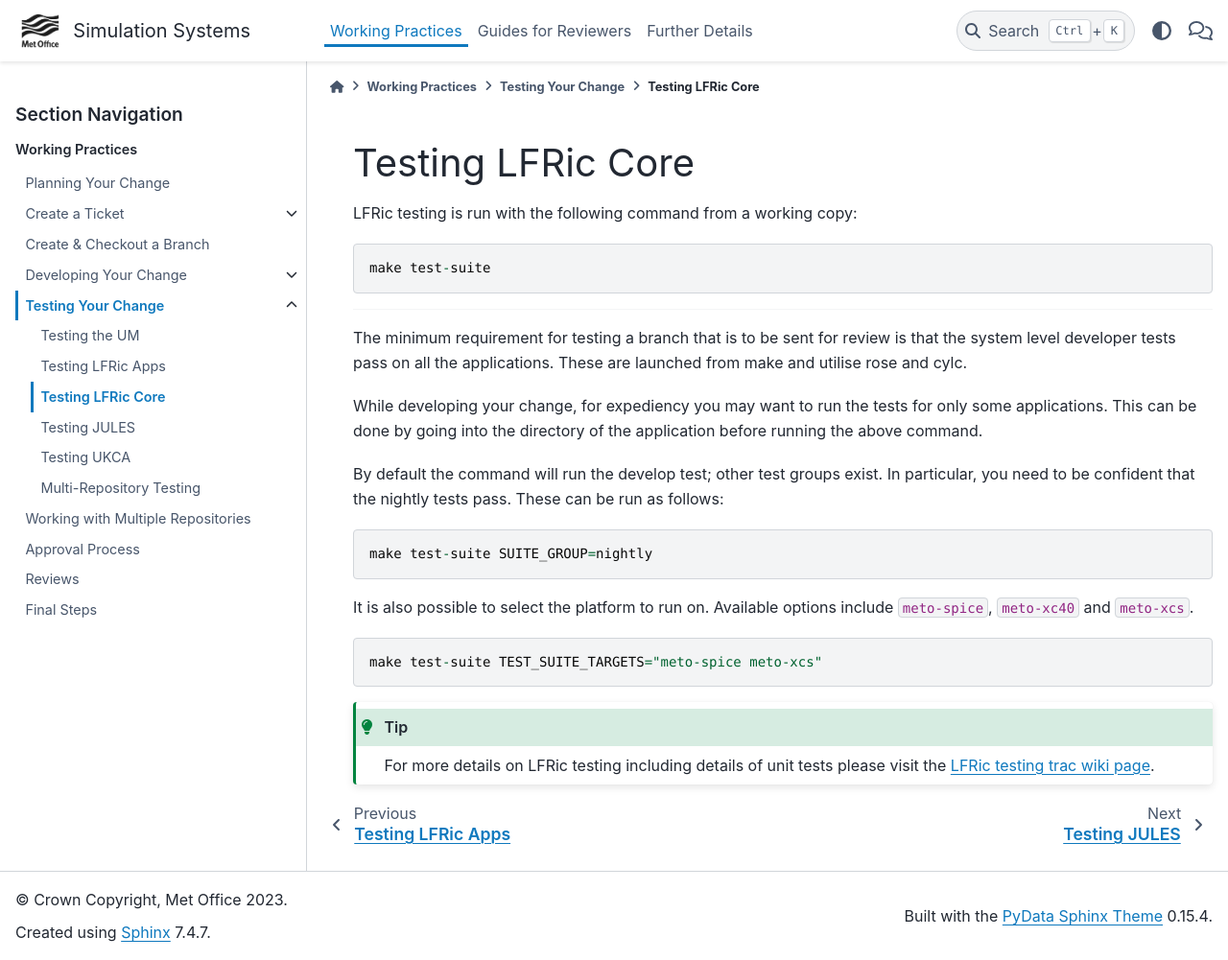
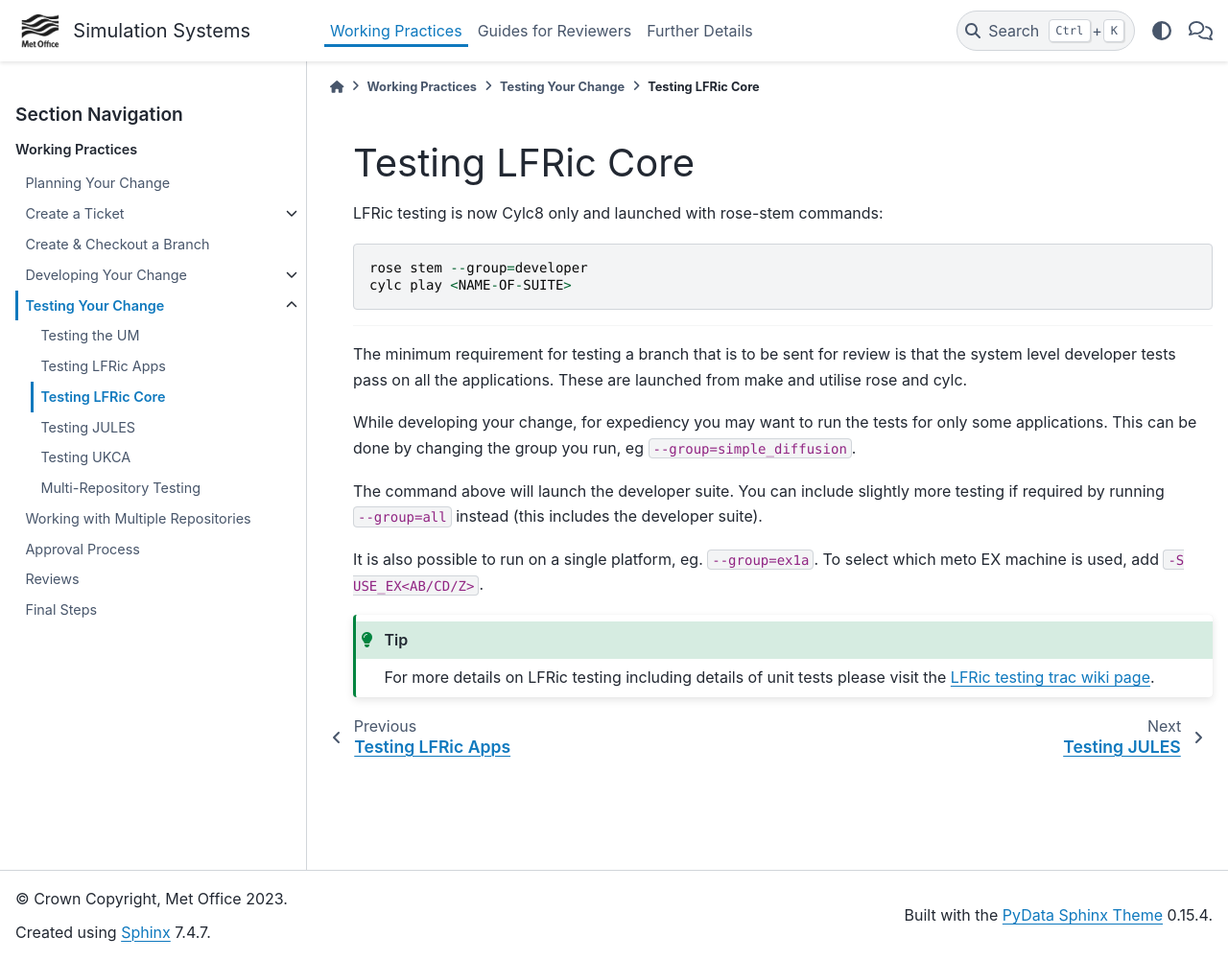
Before and after one commit to MetOffice/simulation-systems, a Sphinx documentation site: the page built from source/WorkingPractices/TestSuites/lfric_core.rst, in a window 1280 px wide and 1001 px high. Shown: the whole window at 96% size. Built offline with Sphinx 7.4.7 and the PyData theme 0.15.4, drawn with Linux system fonts in a browser that asks for light colours.

Commit message:
macros and core rose-stem

```diff
--- a/source/Reviewers/howtocommit.rst
+++ b/source/Reviewers/howtocommit.rst
@@ -298,7 +298,11 @@
 
         .. code-block::
 
-            make test-suite
+            export CYLC_VERSION=8
+
+            rose stem --group=developer
+
+            cylc play <working copy name>
 
     .. tab-item:: UM docs
 
--- a/source/WorkingPractices/TestSuites/lfric_core.rst
+++ b/source/WorkingPractices/TestSuites/lfric_core.rst
@@ -3,11 +3,12 @@
 Testing LFRic Core
 ==================
 
-LFRic testing is run with the following command from a working copy:
+LFRic testing is now Cylc8 only and launched with rose-stem commands:
 
 .. code-block::
 
-    make test-suite
+    rose stem --group=developer
+    cylc play <NAME-OF-SUITE>
 
 -----
 
@@ -16,24 +17,11 @@
 launched from make and utilise rose and cylc.
 
 While developing your change, for expediency you may want to run the tests for
-only some applications. This can be done by going into the directory of the
-application before running the above command.
+only some applications. This can be done by changing the group you run, eg ``--group=simple_diffusion``.
 
-By default the command will run the develop test; other test groups exist.
-In particular, you need to be confident that the nightly tests pass. These can
-be run as follows:
+The command above will launch the developer suite. You can include slightly more testing if required by running ``--group=all`` instead (this includes the developer suite).
 
-.. code-block::
-
-        make test-suite SUITE_GROUP=nightly
-
-
-It is also possible to select the platform to run on. Available options include
-``meto-spice``, ``meto-xc40`` and ``meto-xcs``.
-
-.. code-block::
-
-        make test-suite TEST_SUITE_TARGETS="meto-spice meto-xcs"
+It is also possible to run on a single platform, eg. ``--group=ex1a``. To select which meto EX machine is used, add ``-S USE_EX<AB/CD/Z>``.
 
 .. tip::
 
--- a/source/WorkingPractices/macros.rst
+++ b/source/WorkingPractices/macros.rst
@@ -92,6 +92,10 @@
 
 To solve this, macros in LFRic Apps are applied using a wrapper script which will read the added macros and combine them into the versions.py files for the apps where that metadata is imported. Therefore when adding macros, the macro should be added in the versions.py file in the same metadata directory as the metadata change being made. It will then be shared as appropriate by the ``apply_macros.py`` script.
 
+.. tip::
+
+    The macro will only end up in versions.py files for metadata that is directly imported by a rose-stem app. Therefore if adding to eg. Science/gungho, the macro will be deleted from that file by the script.
+
 For example, if a change to metadata is made in ``science/gungho/rose-meta/lfric-gungho``, the macro should be added to the ``versions.py`` file in that directory. This will then be copied to other ``versions.py`` files that import gungho metadata, eg. lfric_atm, transport etc.
 
 It is expected that all metadata changes in LFRic Core will require change to the rose-apps in LFRic Apps, but changes to Apps must not affect Core. Therefore, the apply_macros script requires a working copy of LFRic Apps to work, but will source it's own copy of Core if required. If your only changes are to LFRic Core metadata, then you will require a linked LFRic Apps ticket and test branch, but potentially not a development branch.
@@ -114,6 +118,8 @@
 
 .. code-block::
 
+    export CYLC_VERSION=8 # (if required)
+
     SimSys_Scripts/lfric_macros/apply_macros.py vnXX.Y_tTTTT -a Apps -c Core -j Jules
 
 .. important::
```
